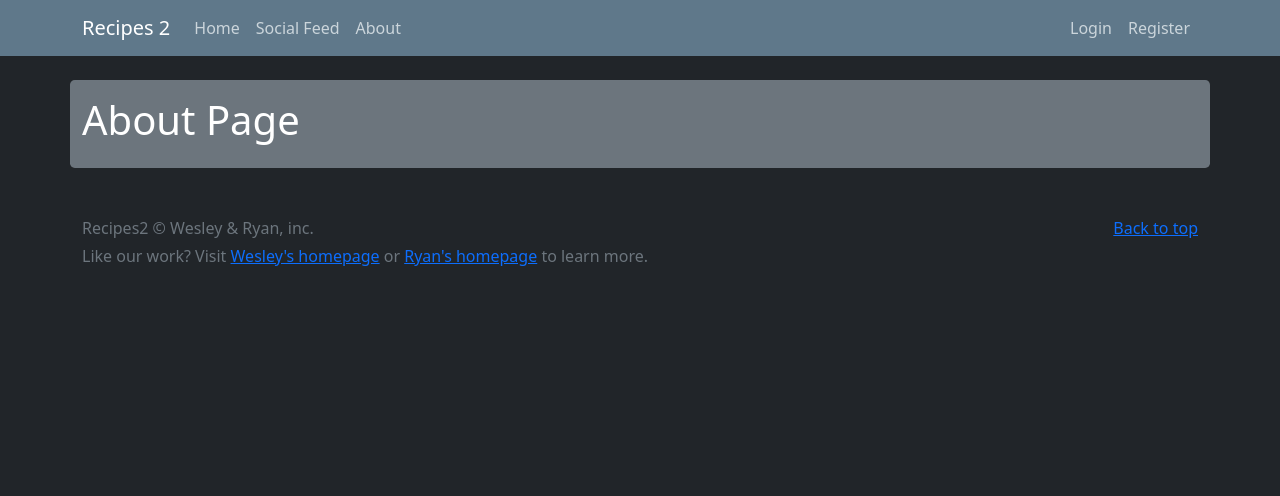
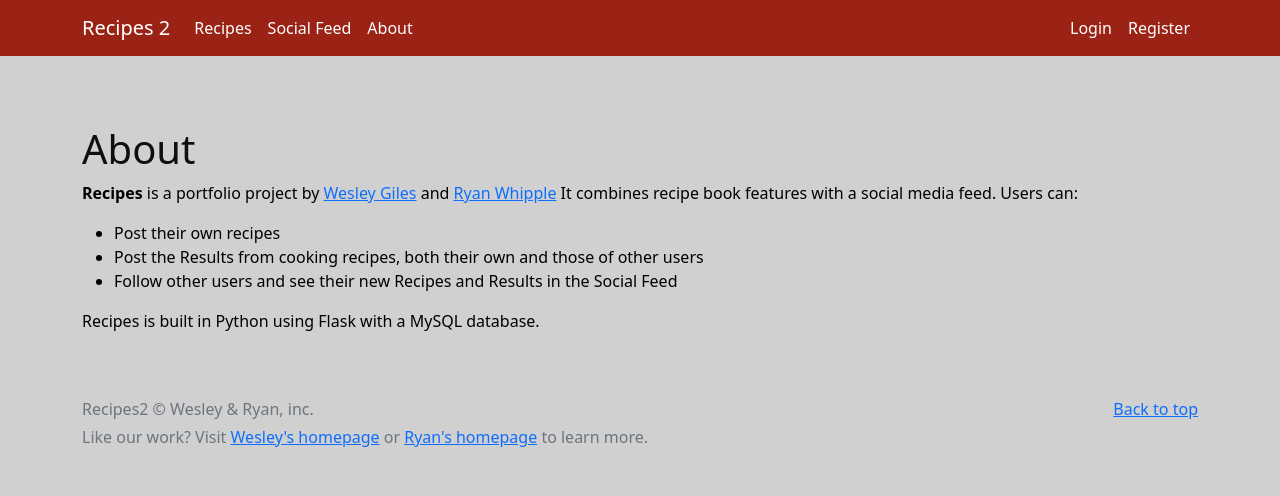
Before and after one commit to RyanWhipple/cookbook, a Flask app: page /about in a window 1280 px wide. Shown: the top 496 px of the page. Run offline with Flask 2, Linux system fonts and the light colour scheme.

Commit message:
css, template & layout changes

```diff
--- a/recipes2/models/recipe.py
+++ b/recipes2/models/recipe.py
@@ -17,5 +17,10 @@ class Recipe(db.Model):
     updated_at          = db.Column(db.DateTime, nullable=False, default=datetime.utcnow)
     user_id             = db.Column(db.Integer, db.ForeignKey('user.id', ondelete="CASCADE"), nullable=False)
 
+    results             = db.relationship(  'Result', backref='recipe',
+                                    cascade="all, delete, delete-orphan", passive_deletes=True
+                                    )
+
+
     def __repr__(self):
         return f"Recipe('{self.name}', '{self.user_id}, '{self.created_at}')"
--- a/recipes2/static/main.css
+++ b/recipes2/static/main.css
@@ -1,23 +1,44 @@
-body {
+/* body {
     background: #fafafa;
     color: #333333;
     margin-top: 5rem;
+  } */
+
+body {
+  background: #d0d0d0;
+  color: #000000;
+  padding-top: 125px;
+  }
+
+.container {
+  /* background-color: #ffffff; */
+}
+
+.album {
+  background-color: #ffffff;
+  padding-left: 1vh;
+  padding-right: 1vh;
+  padding-bottom: 2vh;
+  border-radius: 5px;
 }
 
 h1, h2, h3, h4, h5, h6 {
-    color: #444444;
+  /* color: #444444; */
+  color: #0f0f0f;
   }
 
-  .bg-steel {
-    background-color: #5f788a;
+.navbar {
+  background-color: rgb(155,35,22);
   }
 
 .site-header .navbar-nav .nav-link {
-    color: #cbd5db;
+  /* color: #cbd5db; */
+  color: #ffffff;
   }
 
 .site-header .navbar-nav .nav-link:hover {
-    color: #ffffff;
+  color: #000000;
+  font-weight: bold;
   }
 
 .site-header .navbar-nav .nav-link.active {
@@ -31,6 +52,13 @@ body {
   border-radius: 3px;
   margin-bottom: 20px;
   }
+
+.card-img-top {
+  width: 100%;
+  height: 30vh;
+  object-fit: cover;
+  }
+
 
 .article-title {
   color: #444444;
@@ -93,8 +121,11 @@ body {
   }
 }
 
-.card-img-top {
-  width: 100%;
-  height: 30vh;
-  object-fit: cover;
-  }
+
+
+
+/* UNUSED BELOW HERE */
+
+/* .bg-steel {
+  background-color: #5f788a;
+} */
--- a/recipes2/templates/about.html
+++ b/recipes2/templates/about.html
@@ -1,7 +1,14 @@
 {% extends "layout.html" %}
 
 {% block content %}
-<div class="container bg-secondary rounded-3 py-3">
-    <h1 class="text-white">About Page</h1>
+<div class="container rounded-3">
+    <h1>About</h1>
+    <p><b>Recipes</b> is a portfolio project by <a href="#">Wesley Giles</a> and <a href="https://ryanwhipple.github.io">Ryan Whipple</a>  It combines recipe book features with a social media feed.  Users can:</p>
+    <ul>
+        <li>Post their own recipes</li>
+        <li>Post the Results from cooking recipes, both their own and those of other users</li>
+        <li>Follow other users and see their new Recipes and Results in the Social Feed</li>
+    </ul>
+    <p>Recipes is built in Python using Flask with a MySQL database.</p>
 </div>
 {% endblock content %}
--- a/recipes2/templates/home.html
+++ b/recipes2/templates/home.html
@@ -3,11 +3,11 @@
 {% block content %}
 
 
-<div class="container bg-secondary rounded-3 px-3 py-4">
-    <div class="album bg-secondary">
+<div class="container rounded-3">
+    <div class="album">
         <div class="container">
 
-            <div class="row row-cols-1 row-cols-sm-2 row-cols-md-3 g-3">
+            <div class="row row-cols-1 row-cols-sm-2 row-cols-md-3 g-4">
 
                 {% for recipe in recipes.items %}
                 <div class="col">
--- a/recipes2/templates/layout.html
+++ b/recipes2/templates/layout.html
@@ -23,11 +23,11 @@
     </title>
 </head>
 
-<body class="bg-dark">
+<body class="">
 <!-- <body class="bg-secondary"> -->
 
     <header class="site-header">
-        <nav class="navbar navbar-expand-md navbar-dark bg-steel fixed-top">
+        <nav class="navbar navbar-expand-md navbar-dark fixed-top">
             <div class="container">
                 <a class="navbar-brand mr-4" href="/">Recipes 2</a>
                 <button class="navbar-toggler" type="button" data-toggle="collapse" data-target="#navbarToggle" aria-controls="navbarToggle" aria-expanded="false" aria-label="Toggle navigation">
@@ -35,7 +35,7 @@
                 </button>
                 <div class="collapse navbar-collapse" id="navbarToggle">
                     <div class="navbar-nav mr-auto">
-                        <a class="nav-item nav-link" href="{{ url_for('main.home') }}">Home</a>
+                        <a class="nav-item nav-link" href="{{ url_for('main.home') }}">Recipes</a>
                         <a class="nav-item nav-link" href="{{ url_for('social_feed.social_feed') }}">Social Feed</a>
                         <a class="nav-item nav-link" href="{{ url_for('main.about') }}">About</a>
                     </div>
```
Also changed, not shown: recipes2/templates/social_feed.html (+13 -12 lines). Lines whose indentation alone changed are shown as unchanged.
